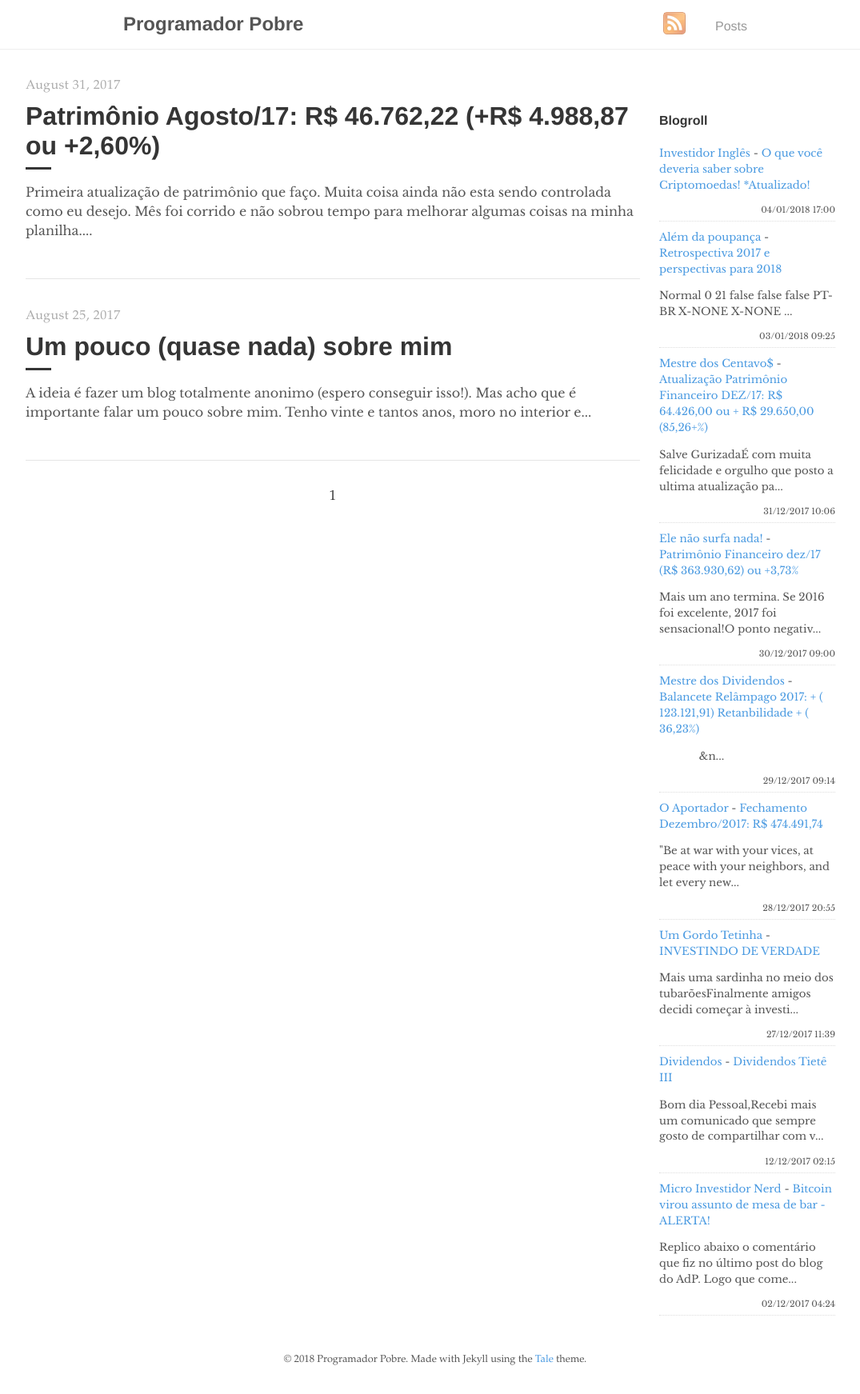
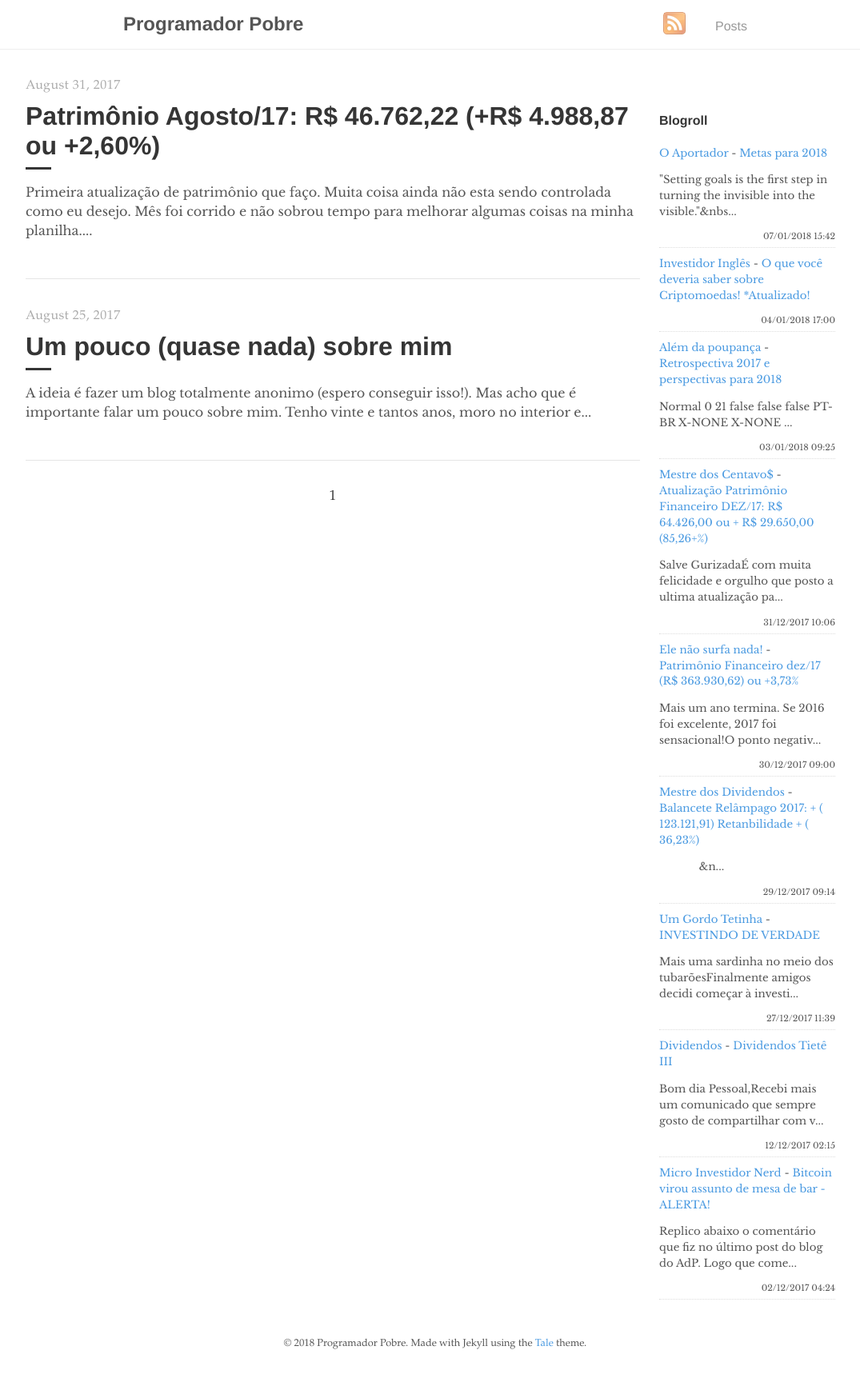
Before and after one commit to programadorpobre/programadorpobre.github.io, a Jekyll site: the page built from index.html, in a window 1280 px wide. Shown: the whole page at 80% size, without its empty margins (96-1171 px from the left). Built offline with Jekyll 4.4.1, drawn with Linux system fonts in a browser that asks for light colours; the list of posts is cut into pages by our own code; comment, search, counter and statistics services are not loaded.

Commit message:
[ci skip] travis #155

```diff
--- a/_includes/feed-entries.html
+++ b/_includes/feed-entries.html
@@ -1,3 +1,8 @@
+<div class="feed-entry">
+    <a class="feed-entry-site-name" href="http://oaportadorfinanceiro.blogspot.com/">O Aportador</a> - <a class="feed-entry-title" href="http://oaportadorfinanceiro.blogspot.com/2018/01/metas-para-2018.html">Metas para 2018</a>
+    <p class="feed-entry-summary">"Setting goals is the first step in turning the invisible into the visible."&nbs...</p>
+    <time datetime="2018-01-07T15:42:00.001-02:00">07/01/2018 15:42</time>
+</div>
 <div class="feed-entry">
     <a class="feed-entry-site-name" href="http://www.investidoringles.com/">Investidor Inglês</a> - <a class="feed-entry-title" href="http://www.investidoringles.com/2018/01/tudo-sobre-criptomoedas-altcoins.html">O que você deveria saber sobre Criptomoedas!  *Atualizado!</a>
     <p class="feed-entry-summary"></p>
@@ -24,11 +29,6 @@
     <time datetime="2017-12-29T09:14:00.000-08:00">29/12/2017 09:14</time>
 </div>
 <div class="feed-entry">
-    <a class="feed-entry-site-name" href="http://oaportadorfinanceiro.blogspot.com/">O Aportador</a> - <a class="feed-entry-title" href="http://oaportadorfinanceiro.blogspot.com/2017/12/fechamento-dezembro2017-r-47449174.html">Fechamento Dezembro/2017: R$ 474.491,74</a>
-    <p class="feed-entry-summary">"Be at war with your vices, at peace with your neighbors,&nbsp;and let every new...</p>
-    <time datetime="2017-12-28T20:55:00.002-02:00">28/12/2017 20:55</time>
-</div>
-<div class="feed-entry">
     <a class="feed-entry-site-name" href="http://gordotetinha.blogspot.com/">Um Gordo Tetinha</a> - <a class="feed-entry-title" href="http://gordotetinha.blogspot.com/2017/12/investindo-de-verdade.html">INVESTINDO DE VERDADE</a>
     <p class="feed-entry-summary">Mais uma sardinha no meio dos tubarõesFinalmente amigos decidi começar à investi...</p>
     <time datetime="2017-12-27T11:39:00.001-02:00">27/12/2017 11:39</time>
```
